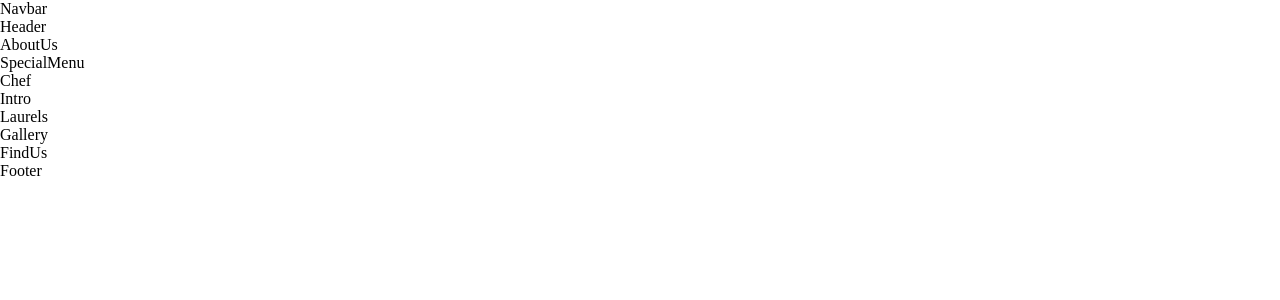
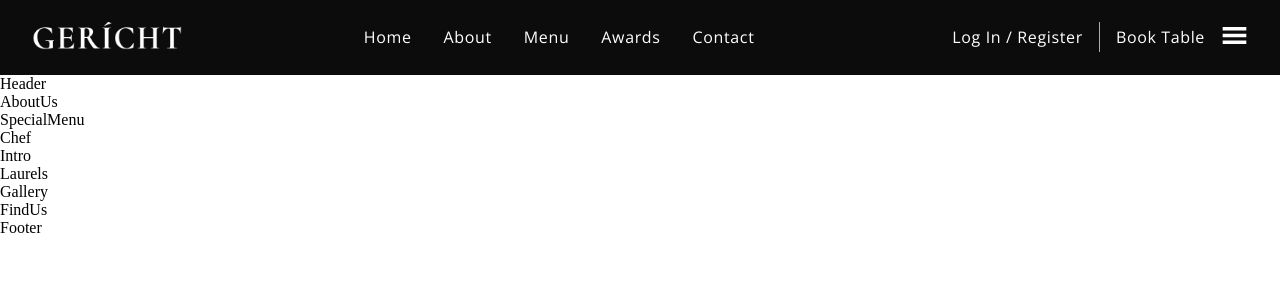
Before and after one commit to osamasabry9/Restaurant-Website, a React (Create React App) app: page / in a window 1280 px wide. Shown: the top 300 px of the page. Built offline with nearby package versions, Linux system fonts and the light colour scheme; a web font is replaced by a local one.

Commit message:
Update Navbar component styles and functionality
Add responsive styling and menu toggle functionality to the Navbar component.
Adjust logo size and link styles for different screen sizes.

```diff
--- a/src/components/Navbar/Navbar.css
+++ b/src/components/Navbar/Navbar.css
@@ -0,0 +1,123 @@
+.app__navbar {
+  width: 100%;
+  display: flex;
+  justify-content: space-between;
+  align-items: center;
+  padding: 1rem 2rem;
+  background: var(--color-black);
+}
+
+.app__navbar-logo {
+  display: flex;
+  justify-content: flex-start;
+  align-items: center;
+}
+
+.app__navbar-logo img {
+  width: 150px;
+}
+
+.app__navbar-links {
+  flex: 1;
+  display: flex;
+  justify-content: center;
+  align-items: center;
+  list-style: none;
+}
+
+.app__navbar-links li {
+  margin: 0 1rem;
+  cursor: pointer;
+}
+
+.app__navbar-links li:hover {
+  color: var(--color-grey);
+}
+
+.app__navbar-login {
+  display: flex;
+  justify-content: flex-end;
+  align-items: center;
+}
+
+.app__navbar-login a {
+  margin: 0 1rem;
+  text-decoration: none;
+  transition: 0.5s ease;
+}
+
+.app__navbar-login a:hover {
+  border-bottom: 1px solid var(--color-golden);
+}
+
+.app__navbar-login div {
+  width: 1px;
+  height: 30px;
+  background-color: var(--color-grey);
+}
+
+.app__navbar-smallscreen_overlay {
+  position: fixed;
+  top: 0;
+  left: 0;
+  width: 100%;
+  height: 100vh;
+  background: var(--color-black);
+  transition: 0.5s ease;
+  flex-direction: column;
+  z-index: 5;
+}
+.app__navbar-smallscreen_links {
+  list-style: none;
+}
+.app__navbar-smallscreen_links li {
+  margin: 2rem;
+  cursor: pointer;
+  color: var(--color-golden);
+  font-size: 2rem;
+  text-align: center;
+  font-family: var(--font-base);
+}
+
+.app__navbar-smallscreen_links li:hover {
+  color: var(--color-white);
+}
+
+.app__navbar-smallscreen_overlay .overlay__close {
+  font-size: 27px;
+  color: var(--color-golden);
+  cursor: pointer;
+  position: absolute;
+  top: 20px;
+  right: 20px;
+}
+
+@media screen and (min-width: 2000px) {
+  .app__navbar-logo img {
+    width: 210px;
+  }
+}
+
+@media screen and (max-width: 1150px) {
+  .app__navbar-links {
+    display: none;
+  }
+
+  .app__navbar-smallscreen {
+    display: flex;
+  }
+}
+
+@media screen and (max-width: 650px) {
+  .app__navbar {
+    padding: 1rem;
+  }
+
+  .app__navbar-login {
+    display: none;
+  }
+
+  .app__navbar-logo img {
+    width: 110px;
+  }
+}
--- a/src/components/Navbar/Navbar.jsx
+++ b/src/components/Navbar/Navbar.jsx
@@ -1,11 +1,85 @@
-import React from 'react';
+import React, { useState } from "react";
+import { GiHamburgerMenu } from "react-icons/gi";
+import { MdOutlineRestaurantMenu } from "react-icons/md";
 
-import './Navbar.css';
+import images from "../../constants/images";
 
-const Navbar = () => (
-  <div>
-    Navbar
-  </div>
-);
+import "./Navbar.css";
+
+const Navbar = () => {
+  const [toggleMenu, setToggleMenu] = useState(false);
+  return (
+    <nav className="app__navbar">
+      <div className="app__navbar-logo">
+        <img src={images.gericht} alt="app__logo" />
+      </div>
+      <ul className="app__navbar-links">
+        <li className="p__opensans">
+          <a href="#home">Home</a>
+        </li>
+        <li className="p__opensans">
+          <a href="#about">About</a>
+        </li>
+        <li className="p__opensans">
+          <a href="#menu">Menu</a>
+        </li>
+        <li className="p__opensans">
+          <a href="#awards">Awards</a>
+        </li>
+        <li className="p__opensans">
+          <a href="#contact">Contact</a>
+        </li>
+      </ul>
+
+      <div className="app__navbar-login">
+        <a href="#login" className="p__opensans">
+          Log In / Register
+        </a>
+        <div />
+        <a href="/" className="p__opensans">
+          Book Table
+        </a>
+      </div>
+
+      <div className="app__navbar-smallscreen">
+        <GiHamburgerMenu
+          color="#fff"
+          fontSize={27}
+          onClick={() => {
+            setToggleMenu(true);
+          }}
+        />
+        {toggleMenu && (
+          <div className="app__navbar-smallscreen_overlay flex__center slide-bottom">
+            <MdOutlineRestaurantMenu
+              fontSize={27}
+              className="overlay__close"
+              onClick={() => {
+                setToggleMenu(false);
+              }}
+            />
+            <ul className="app__navbar-smallscreen_links">
+              <li className="p__opensans">
+                <a href="#home">Home</a>
+              </li>
+              <li className="p__opensans">
+                <a href="#about">About</a>
+              </li>
+              <li className="p__opensans">
+                <a href="#menu">Menu</a>
+              </li>
+              <li className="p__opensans">
+                <a href="#awards">Awards</a>
+              </li>
+              <li className="p__opensans">
+                <a href="#contact">Contact</a>
+              </li>
+            </ul>
+          </div>
+        )}
+      </div>
+    </nav>
+  );
+};
 
 export default Navbar;
```
